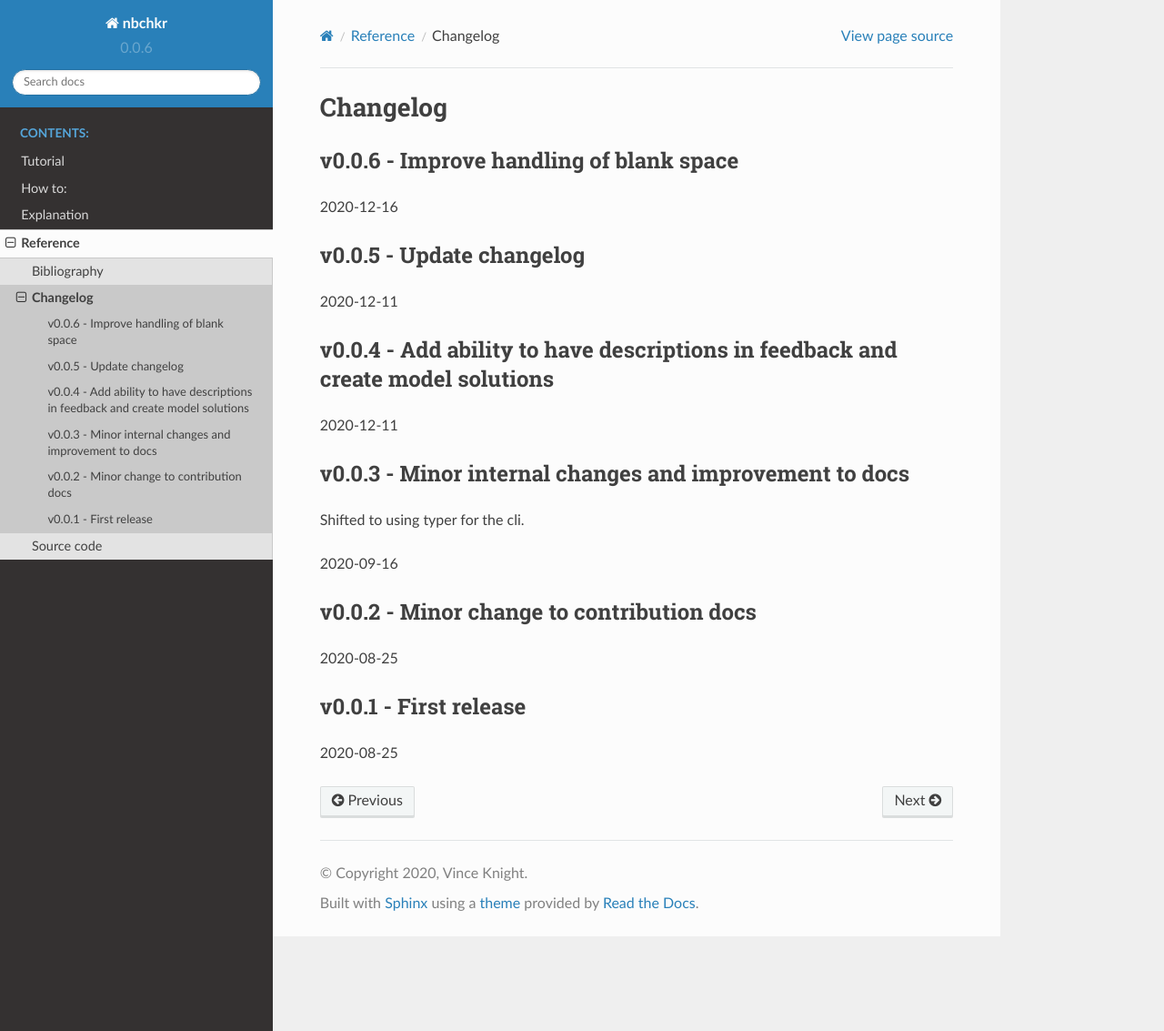
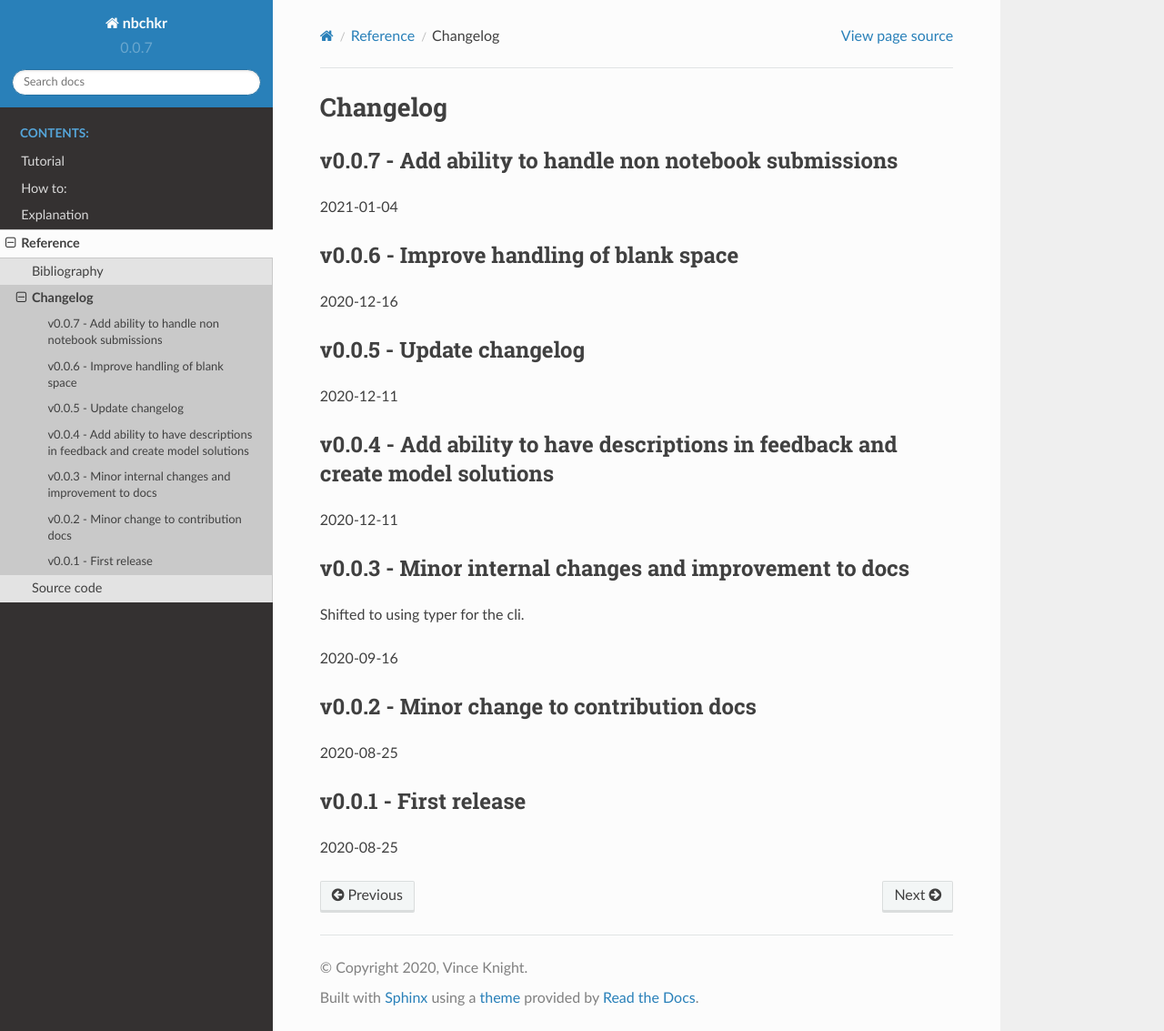
Before and after one commit to drvinceknight/nbchkr, a Sphinx documentation site: the page built from docs/reference/changelog.rst, in a window 1280 px wide and 1133 px high. Shown: the whole window at 91% size. Built offline with Sphinx 7.4.7 and the Read the Docs theme 2.0.0, drawn with Linux system fonts in a browser that asks for light colours.

Commit message:
Update version number.

```diff
--- a/docs/reference/changelog.rst
+++ b/docs/reference/changelog.rst
@@ -1,5 +1,10 @@
 Changelog
 =========
+
+v0.0.7 - Add ability to handle non notebook submissions
+-------------------------------------------------------
+
+2021-01-04
 
 v0.0.6 - Improve handling of blank space
 ----------------------------------------
--- a/src/nbchkr/version.py
+++ b/src/nbchkr/version.py
@@ -1 +1 @@
-__version__ = "0.0.6"
+__version__ = "0.0.7"
```
